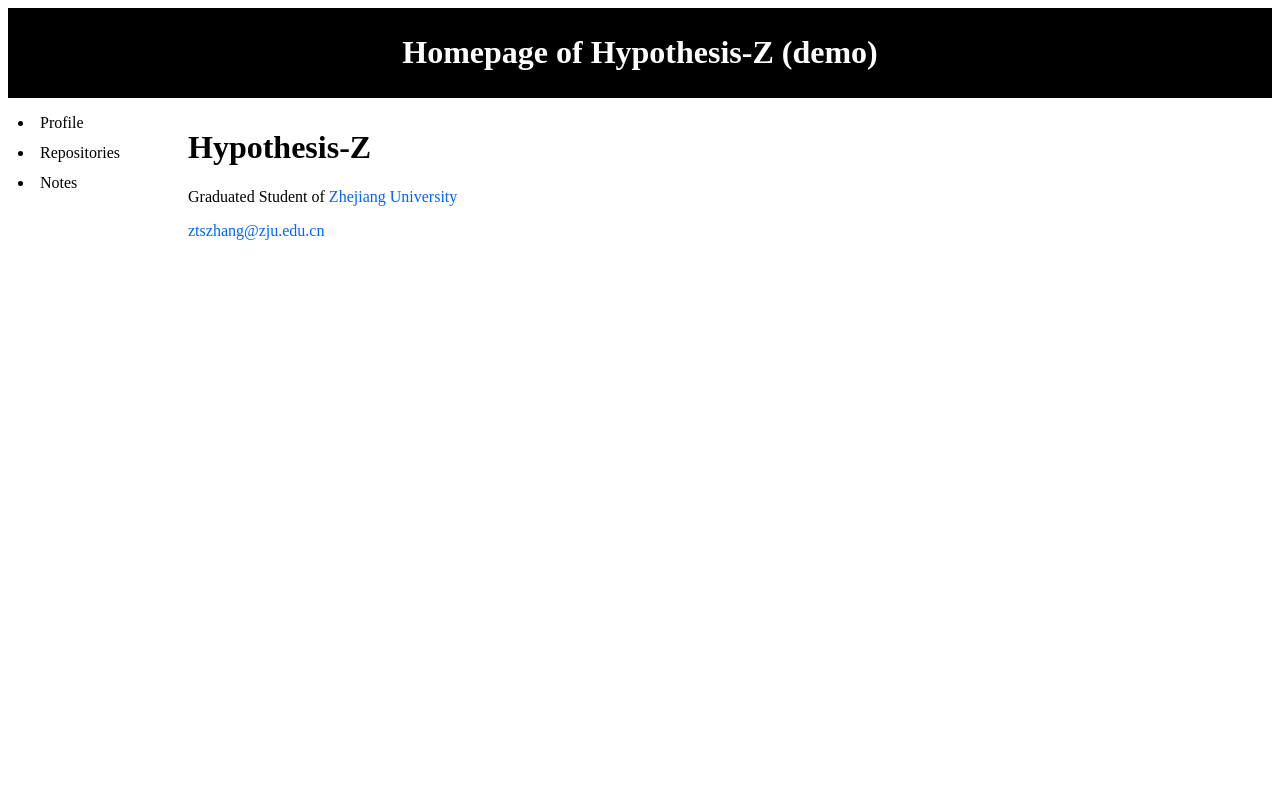
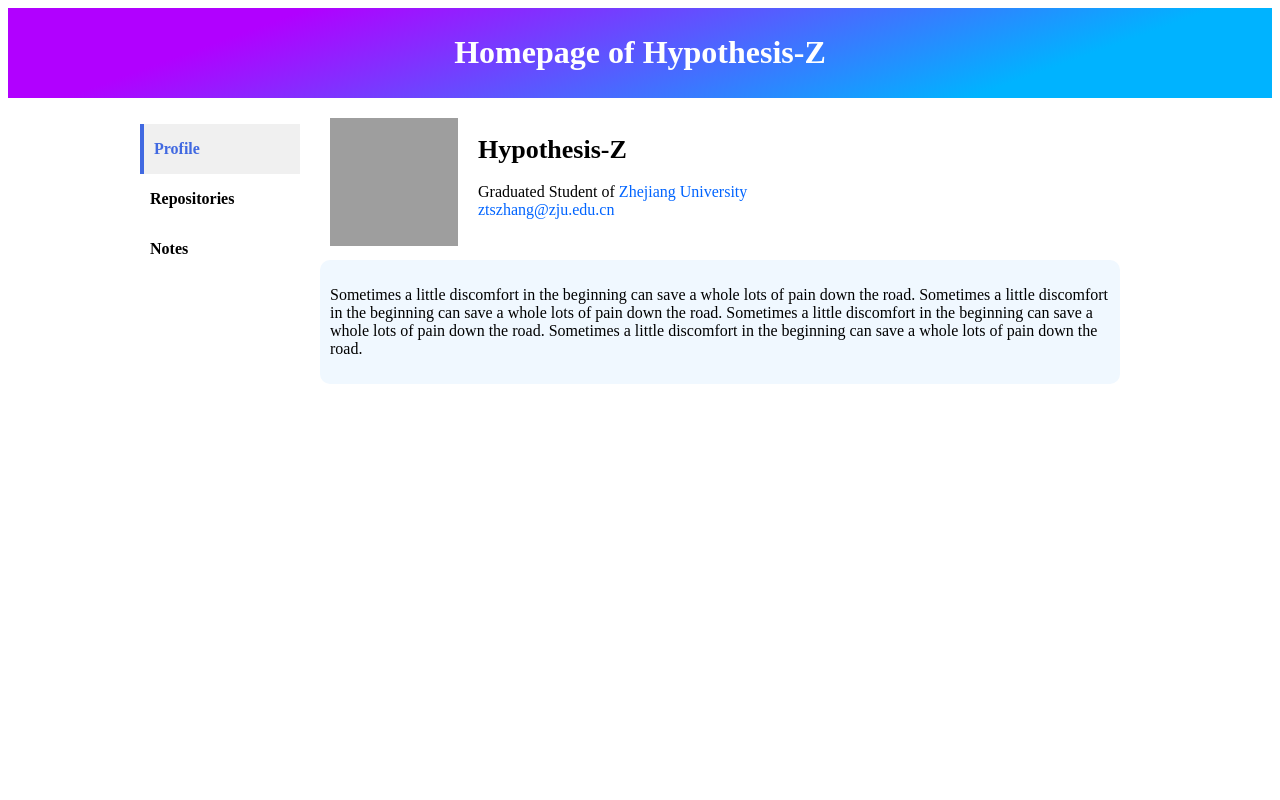
Before and after one commit to Hypothesis-Z/Hypothesis-Z.github.io, a plain HTML site: page index.html in a window 1280 px wide. Shown: the top 800 px of the page. Drawn offline with nearby package versions, Linux system fonts and the light colour scheme; grey boxes are pictures that could not be loaded.

Commit message:
prettify

```diff
--- a/css/div.css
+++ b/css/div.css
@@ -1,26 +1,93 @@
 #header {
-    background-color: black;
+    background-image: linear-gradient(160deg, #b100ff 20%,#00b3ff 80%);
     color: white;
     text-align: center;
     padding: 5px;
+    user-select: none;
 }
+
+#content{
+    height: 1000px;
+    margin:0 auto;
+    width: 1100px;
+}
+
 #navigation {
     line-height: 30px;
     background-color: white;
-    height: 1000px;
-    width: 150px;
+    width: 200px;
+    padding: 10px;
     float: left;
-    padding: 10px;
 }
-#section {
-    width:1000px;
-    float:left;
+
+#sections {
+    width:800px;
     padding:10px;
+    float: left;
 }
+
 #foot {
-    background-color: black;
+    background-color:grey;
     color:white;
     clear: both;
     text-align: center;
     padding: 5px;
 }
+
+#nav ul li{
+    padding: 10px;
+    list-style: none;
+    cursor: pointer;
+    font-weight: bold;
+    user-select: none;
+}
+
+#nav ul li:hover{
+    background-color: rgb(210,210,210);
+    color: white;
+}
+
+.nav_selected{
+    background-color: rgb(240,240,240);
+    color: royalblue;
+    border-left: 4px solid royalblue;
+}
+/*
+#sections div{
+    display: none;
+}*/
+
+.section_show{
+    display: block;
+}
+
+.section_hide{
+    display: none;
+}
+
+#bref{
+    margin: 0 auto;
+}
+
+#avatar{
+    float:left;
+    padding:10px;
+}
+
+#info{
+    float:left;
+    padding:10px;
+}
+
+#info > h1{
+    font-size: 26px;
+}
+
+
+#introduction{
+    clear: both;
+    padding: 10px;
+    font-family:"Times New Roman", "宋体";
+    background-color: aliceblue;
+    border-radius:10px;
+}
--- a/index.html
+++ b/index.html
@@ -5,30 +5,63 @@
         <title>Hypothesis-Z</title>
         <link rel="stylesheet", type="text/css", href="css/superlink.css">
         <link rel="stylesheet", type="text/css", href="css/div.css">
+
     </head>
 
     <body>
+        <script type="text/javascript" src="http://libs.baidu.com/jquery/2.1.1/jquery.min.js"></script>
+        <script type="text/javascript" src="javascript/index.js"></script>
+
         <div id="header">
-            <h1>Homepage of Hypothesis-Z (demo)</h1>
+            <h1>Homepage of Hypothesis-Z</h1>
         </div>
+        <div id="content">
+            <div id="navigation">
+                <nav id="nav">
+                    <ul>
+                        <li class="nav_selected">Profile</li>
+                        <li>Repositories</li>
+                        <li>Notes</li>
+                    </ul>
+                </nav>
+            </div>
 
-        <div id="navigation">
-            <nav>
-                <li>Profile</li>
-                <li>Repositories</li>
-                <li>Notes</li>
-            </nav>
-
-        </div>
-
-        <div id="section">
-            <h1>Hypothesis-Z</h1>
-            <p>Graduated Student of <a href="https://www.zju.edu.cn/" target="_blank">Zhejiang University</a></p>
-            <p><a href="mailto:ztszhang@zju.edu.cn">ztszhang@zju.edu.cn</a></p>
+            <div id="sections">
+                <div class="section_show">
+                    <div id="bref">
+                        <div id="avatar">
+                            <img src=https://avatars2.githubusercontent.com/u/44766273 width="128" height="128">
+                        </div>
+                        <div id="info">
+                            <h1>Hypothesis-Z</h1>
+                            <p>
+                                Graduated Student of <a href="https://www.zju.edu.cn/" target="_blank">Zhejiang University</a><br/>
+                                <a href="mailto:ztszhang@zju.edu.cn">ztszhang@zju.edu.cn</a>
+                            </p>
+                        </div>
+                    </div>
+                    <div id="introduction">
+                        <p>
+                            Sometimes a little discomfort in the beginning can save a whole lots of pain down the road.
+                            Sometimes a little discomfort in the beginning can save a whole lots of pain down the road.
+                            Sometimes a little discomfort in the beginning can save a whole lots of pain down the road.
+                            Sometimes a little discomfort in the beginning can save a whole lots of pain down the road.
+                        </p>
+                    </div>
+                </div>
+                <div class="section_hide">
+                    <p>agri-iot</p>
+                    <p>Hypothesis-Z.github.io</p>
+                    <p>DepthDetector</p>
+                </div>
+                <div class="section_hide">
+                    <p>This is an awful layout.</p>
+                </div>
+            </div>
         </div>
 
         <div id="foot">
-            Awaiting for BG...
+            Started on 12th, Oct., 2019
         </div>
     </body>
 </html>
--- /dev/null
+++ b/javascript/index.js
@@ -0,0 +1,22 @@
+$(function(){
+    $('#nav ul li').each(function(index){
+        $(this).click(function() {
+            $("#nav ul li").eq(index).addClass("nav_selected").siblings().removeClass("nav_selected");
+            $("#sections > div").eq(index).addClass("section_show").removeClass("section_hide").siblings().addClass("section_hide").removeClass("section_show");
+        });
+    });
+    /*
+    var tabs = $('.nav ul li').getElementsByTagName('li')
+    var elements = this.document.getElementsByClassName('section');
+
+    for (var i = 0; i < tabs.length; i++){
+        var t = tabs[i];
+        t.onclick = function(){
+            for (var j = 0; j < tabs.length; j++){
+                var t2 = tabs[j];
+                t2.style.background="#"
+            }
+        }
+    }
+    */
+});
```
Also changed, not shown: css/superlink.css (line endings or trailing spaces).
